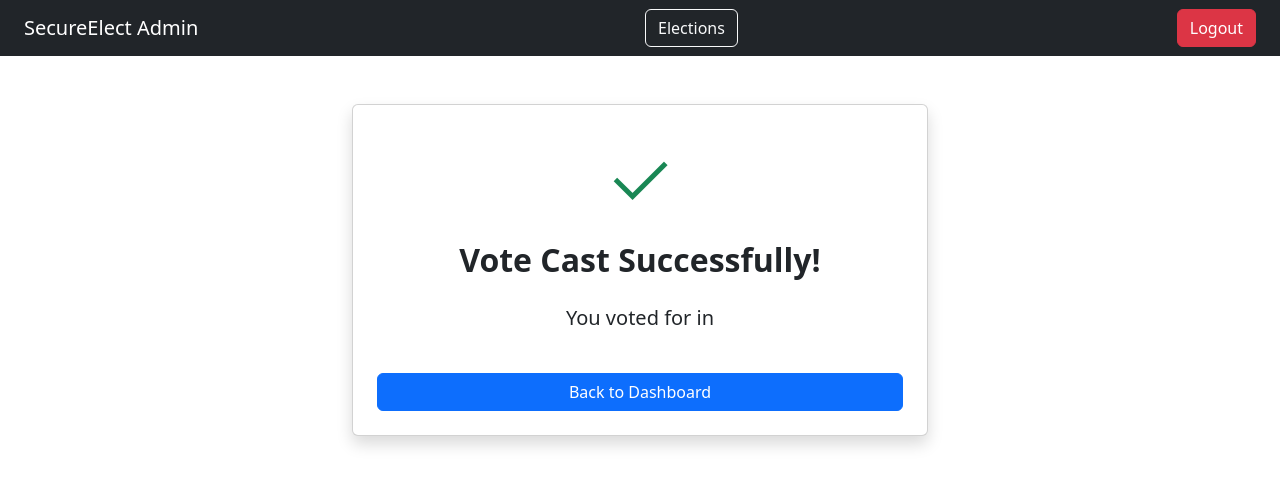
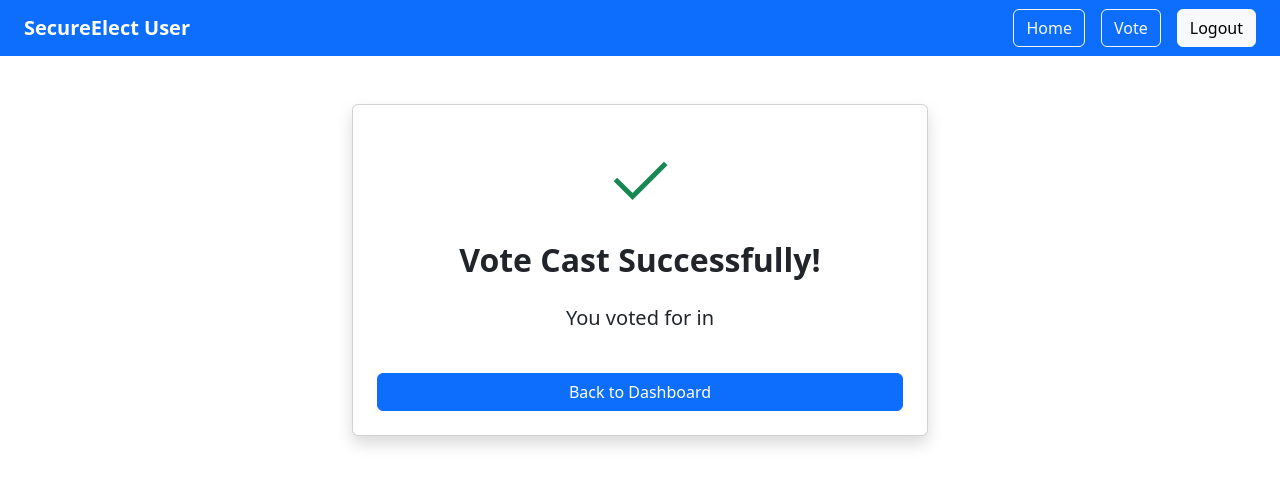
Before and after one commit to VaibhavDongre/SecureElect-deploy, a React (Vite) app in the folder frontend/secureelect/: page /vote/confirmation in a window 1280 px wide. Shown: the top 486 px of the page. Built offline with nearby package versions, Linux system fonts and the light colour scheme; no server answers.

Commit message:
UserNavbar updated

```diff
--- a/frontend/secureelect/src/components/UserNavbar.jsx
+++ b/frontend/secureelect/src/components/UserNavbar.jsx
@@ -1,28 +1,37 @@
-import { Link,useNavigate } from "react-router-dom";
+import { Link, useNavigate } from "react-router-dom";
 
 export default function UserNavbar() {
     const navigate = useNavigate();
 
     const logout = () => {
         localStorage.clear();
-        navigate("/");
+        navigate("/login");
     };
 
-    return(
-        <nav className="navbar navbar-dark bg-dark px-4">
-            <Link to="/admin/dashboard" className="navbar-brand">
-                SecureElect Admin
+    return (
+        <nav className="navbar navbar-dark bg-primary px-4 d-flex justify-content-between align-items-center">
+
+            {/* LEFT SIDE */}
+            <Link to="/user/home" className="navbar-brand fw-bold">
+                SecureElect User
             </Link>
 
-            <div>
-                <Link to="/admin/dashboard" className="btn btn-outline-light me-2">
-                    Elections
+            {/* RIGHT SIDE BUTTONS */}
+            <div className="d-flex align-items-center">
+
+                <Link to="/user/home" className="btn btn-outline-light me-3">
+                    Home
                 </Link>
+
+                <Link to="/user/vote" className="btn btn-outline-light me-3">
+                    Vote
+                </Link>
+
+                <button className="btn btn-light" onClick={logout}>
+                    Logout
+                </button>
+
             </div>
-
-            <button className="btn btn-danger" onClick={logout}>
-                Logout
-            </button>
         </nav>
-    )
+    );
 }
```
